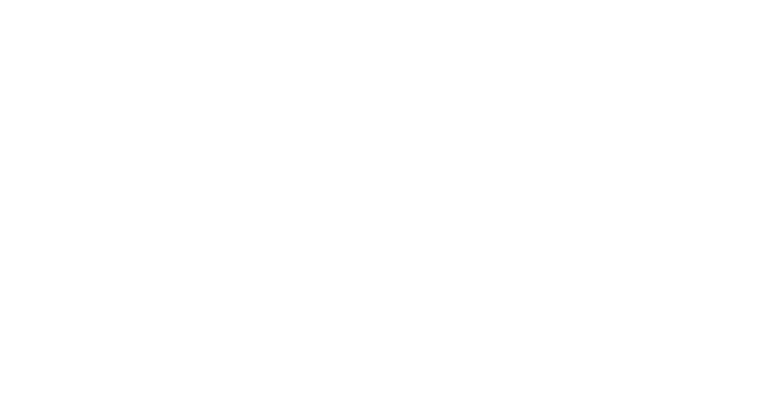
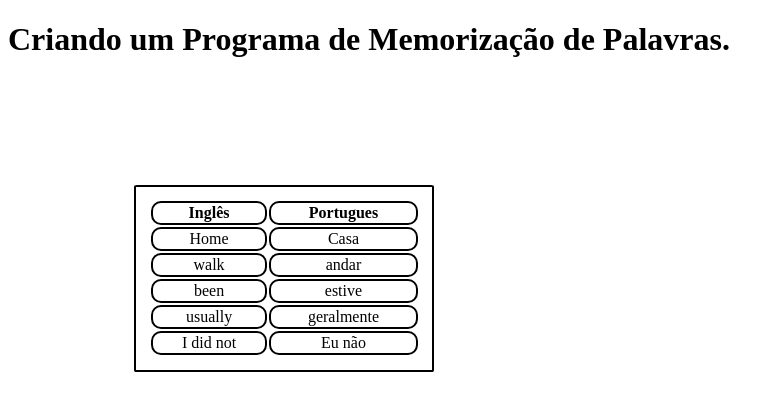
Before and after one commit to edskate/16-05-2023, a plain HTML site: page index.html in a window 1280 px wide. Shown: the whole page, without its empty margins (0-783 px from the left). Drawn offline with Linux system fonts and the light colour scheme.

Commit message:
Add . freses

```diff
--- a/index.html
+++ b/index.html
@@ -6,10 +6,38 @@
   <meta http-equiv="X-UA-Compatible" content="IE=edge">
   <meta name="viewport" content="width=device-width, initial-scale=1.0">
   <title>Programação.</title>
+  <link rel="stylesheet" href="style.css">
 </head>
 
 <body>
-  <h1></h1>
+  <h1>Criando um Programa de Memorização de Palavras.</h1>
+
+  <table>
+    <tr>
+      <th>Inglês</th>
+      <th>Portugues</th>
+    </tr>
+    <tr>
+      <td>Home</td>
+      <td>Casa</td>
+    </tr>
+    <tr>
+      <td>walk</td>
+      <td>andar</td>
+    </tr>
+    <tr>
+      <td>been</td>
+      <td>estive</td>
+    </tr>
+    <tr>
+      <td>usually</td>
+      <td>geralmente</td>
+    </tr>
+    <tr>
+      <td>I did not</td>
+      <td>Eu não</td>
+    </tr>
+  </table>
 </body>
 
 </html>
--- /dev/null
+++ b/style.css
@@ -0,0 +1,16 @@
+table {
+  border-radius: 1%;
+  border: 2px solid #000;
+  text-align: center;
+  width: 300px;
+  margin: 10%;
+  padding: 1%;
+}
+th {
+  border: 2px solid;
+  border-radius: 10px 10px 10px;
+}
+td {
+  border: 2px solid;
+  border-radius: 10px 10px 10px;
+}
```
